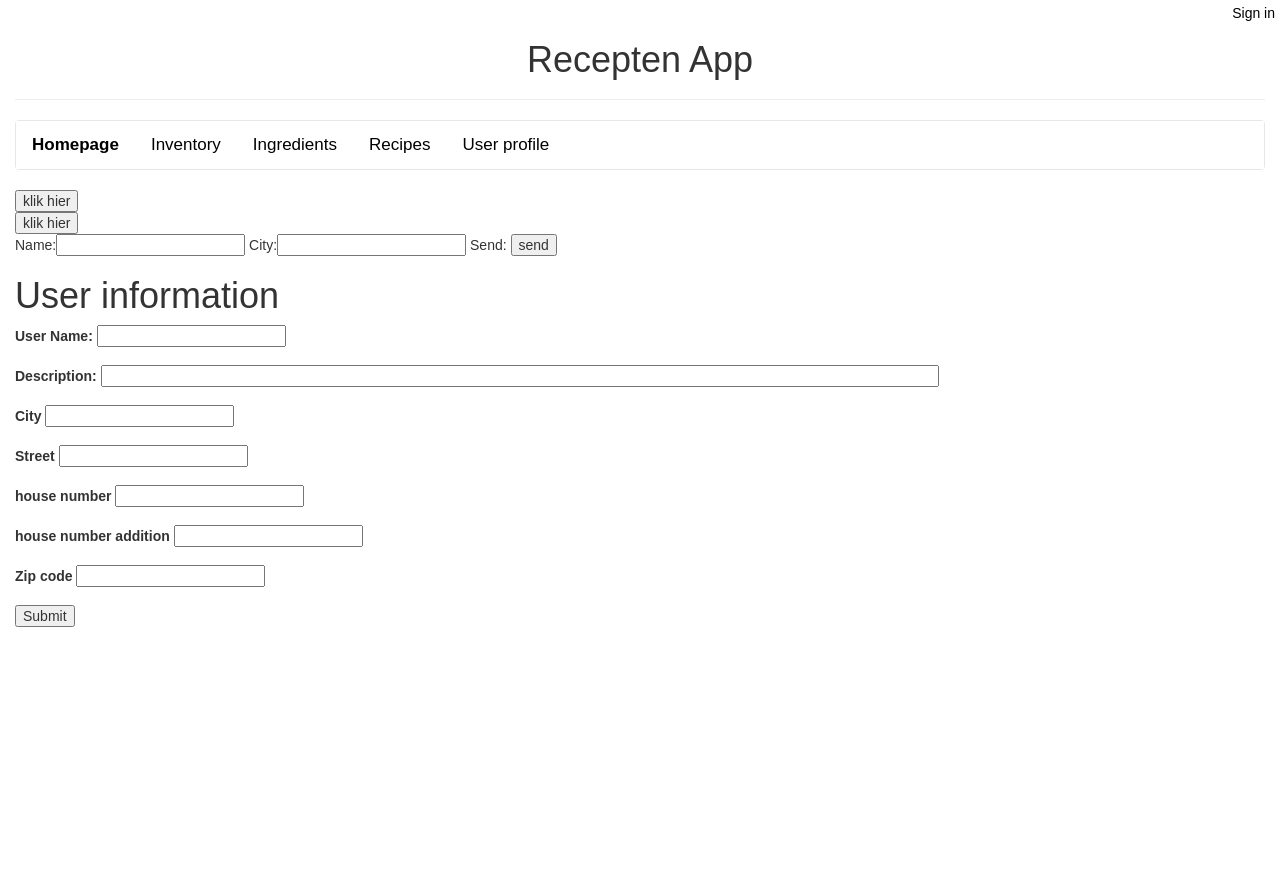
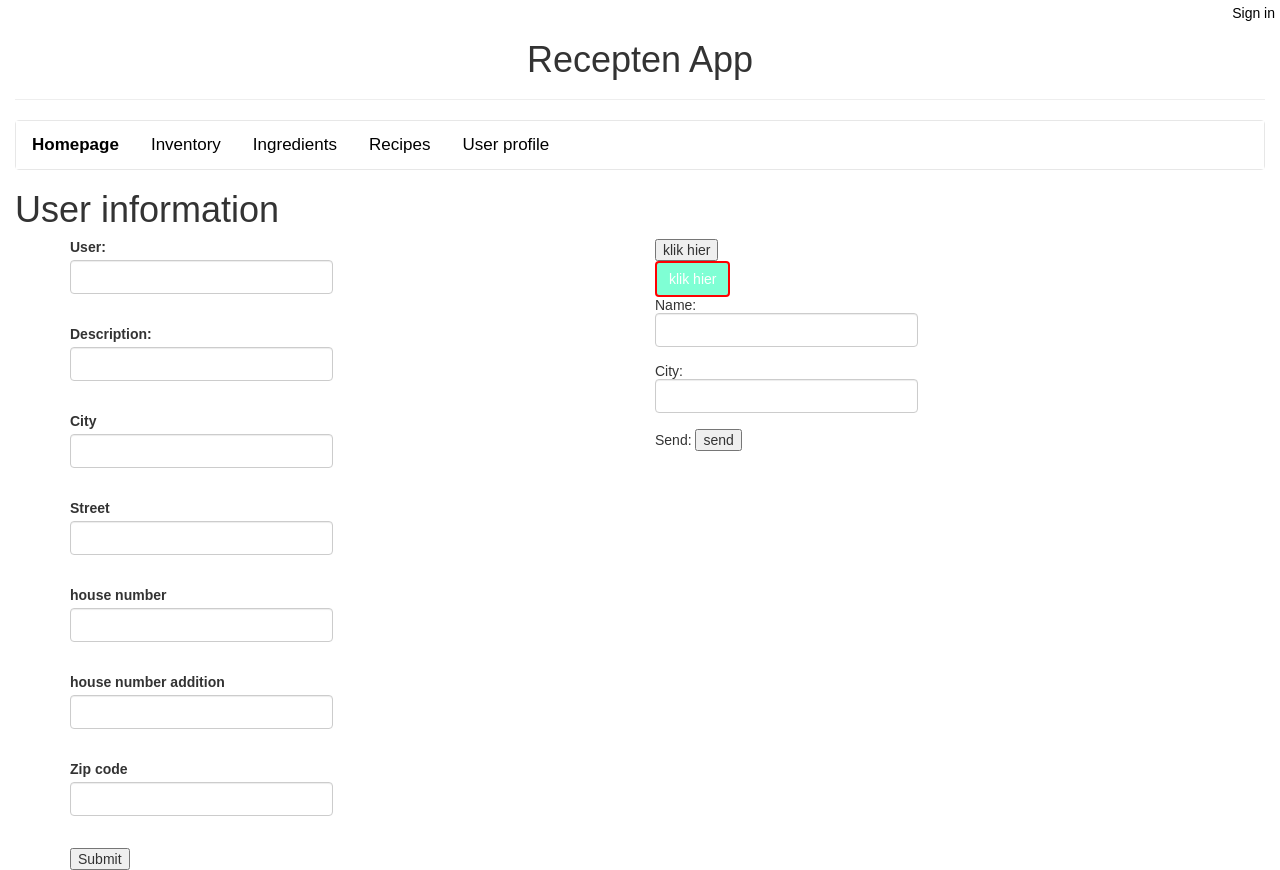
Before and after one commit to drewingtonC137/ReceptenAppFrontEnd, a plain HTML site: page templates/userInfo.html in a window 1280 px wide. Before the commit the page ends 800 px from the top, so only its background shows below. Drawn offline with nearby package versions, Linux system fonts and the light colour scheme.

Commit message:
userInfoUpdate4

```diff
--- a/templates/userInfo.html
+++ b/templates/userInfo.html
@@ -9,38 +9,45 @@
     <script src="https://maxcdn.bootstrapcdn.com/bootstrap/3.4.1/js/bootstrap.min.js"></script>
     <!-- local sources -->
     <link rel="stylesheet" href="../style/style.css">
+    <style>
+        .btn-success{
+            size: 10px 20px;
+            background-color: aquamarine;
+            border: 2px solid red;
+        }
+    </style>
     <script>
-        function ShowAllUsers(){
+        function ShowAllUsers() {
             console.log("it Works")
             var xhr = new XMLHttpRequest();
             //event always needs anonoeme functio OR function pointer
-            xhr.onreadystatechange = function (){
+            xhr.onreadystatechange = function () {
                 console.log(this.responseText)   //anonymous function.
-                if(this.readyState == 4) {
+                if (this.readyState == 4) {
                     alert("Back from the backend")
                     let antwoord = this.responseText
                     let antwoordOBJ = JSON.parse(antwoord);
                     console.log(antwoordOBJ)
-                    for (var x =0; x < antwoordOBJ.length; x++){
+                    for (var x = 0; x < antwoordOBJ.length; x++) {
                         document.getElementById("go").innerHTML += antwoordOBJ[x].name + "<hr>"
                     }
 
                 }
             }
-            xhr.open("GET","http://localhost:8082/test1", true) //asynchroon is true, while doing stuff we wont wait for the result
+            xhr.open("GET", "http://localhost:8082/test1", true) //asynchroon is true, while doing stuff we wont wait for the result
             xhr.send();
 
         }
-        function ShowAllUsers2(){
+        function ShowAllUsers2() {
             fetch("http://localhost:8082/test1")
                 .then(a => a.json())
                 .then(b => {
-                for (var x =0; x < b.length; x++){
-                        document.getElementById("go2").innerHTML += b[x].cityName + b[x].name +"<hr>"
+                    for (var x = 0; x < b.length; x++) {
+                        document.getElementById("go2").innerHTML += b[x].cityName + b[x].name + "<hr>"
                     }
                 })
         }
-        function addUser(){
+        function addUser() {
             console.log(20)
             let theUser = {};
             theUser.name = document.getElementById("nameInput").value;
@@ -48,7 +55,7 @@
             theUserJSON = JSON.stringify(theUser)
             var xhr = new XMLHttpRequest();
             xhr.open("POST", "http://localhost:8082/adduser", true)
-            xhr.setRequestHeader("Content-Type","application/json");
+            xhr.setRequestHeader("Content-Type", "application/json");
             xhr.send(theUserJSON);
 
         }
@@ -74,33 +81,50 @@
             </div>
         </nav>
         <div>
-            <input type="button" value="klik hier" onclick="ShowAllUsers()">
-            <div id="go"></div>
-            <input type="button" value="klik hier" onclick="ShowAllUsers2()">
-            <div id="go2"></div>
-            Name:<input id="nameInput">
-            City:<input id="cityInput">
-            Send: <input type="button" value="send" onclick="addUser()">
+
         </div>
         <div>
             <h1>User information</h1>
 
-            <form  class="userinput" action="/action_page.php">
-                    <label for="fname">User Name:</label>
-                <input type="text" id="uname" name="uname"><br><br>
+            <form class="userinput" action="/action_page.php">
+                <div class="container">
+                    <div class="row">
+                        <div class="col-sm-3">
+                            <label for="lname">User:</label>
+                            <input type="text" id="uname" name="uname" class="form-control"><br><br>
                             <label for="lname">Description:</label>
-                <input type="text" id="description" name="description" size="100"><br><br>
+                            <input type="text" id="description" name="description" class="form-control"><br><br>
                             <label for="lname">City</label>
-                <input type="text" id="city" name="city"><br><br>
+                            <input type="text" id="city" name="city" class="form-control"><br><br>
                             <label for="lname">Street</label>
-                <input type="text" id="adres1" name="adres1"><br><br>
+                            <input type="text" id="adres1" name="adres1" class="form-control"><br><br>
                             <label for="lname">house number</label>
-                <input type="text" id="adres2" name="adres2"><br><br>
+                            <input type="text" id="adres2" name="adres2" class="form-control"><br><br>
                             <label for="lname">house number addition</label>
-                <input type="text" id="adres3" name="adres3"><br><br>
+                            <input type="text" id="adres3" name="adres3" class="form-control"><br><br>
                             <label for="lname">Zip code</label>
-                <input type="text" id="adres4" name="adres4"><br><br>
+                            <input type="text" id="adres4" name="adres4" class="form-control"><br><br>
                             <input type="submit" value="Submit">
+                        </div>
+                        <div class="col-sm-3">
+
+                        </div>
+                        <div class="col-sm-3">
+                            <input type="button" value="klik hier" onclick="ShowAllUsers()">
+                            <div id="go"></div>
+                            <input type="button" class="btn btn-success" value="klik hier" onclick="ShowAllUsers2()">
+                            <div id="go2"></div>
+                            Name:<input id="nameInput" class="form-control"> <br>
+                            City:<input id="cityInput" class="form-control"> <br>
+                            Send: <input type="button" value="send" onclick="addUser()">
+                        </div>
+                    </div>
+                </div>
+
+
+
+
+
 
             </form>
 
```
Lines whose indentation alone changed are shown as unchanged.
